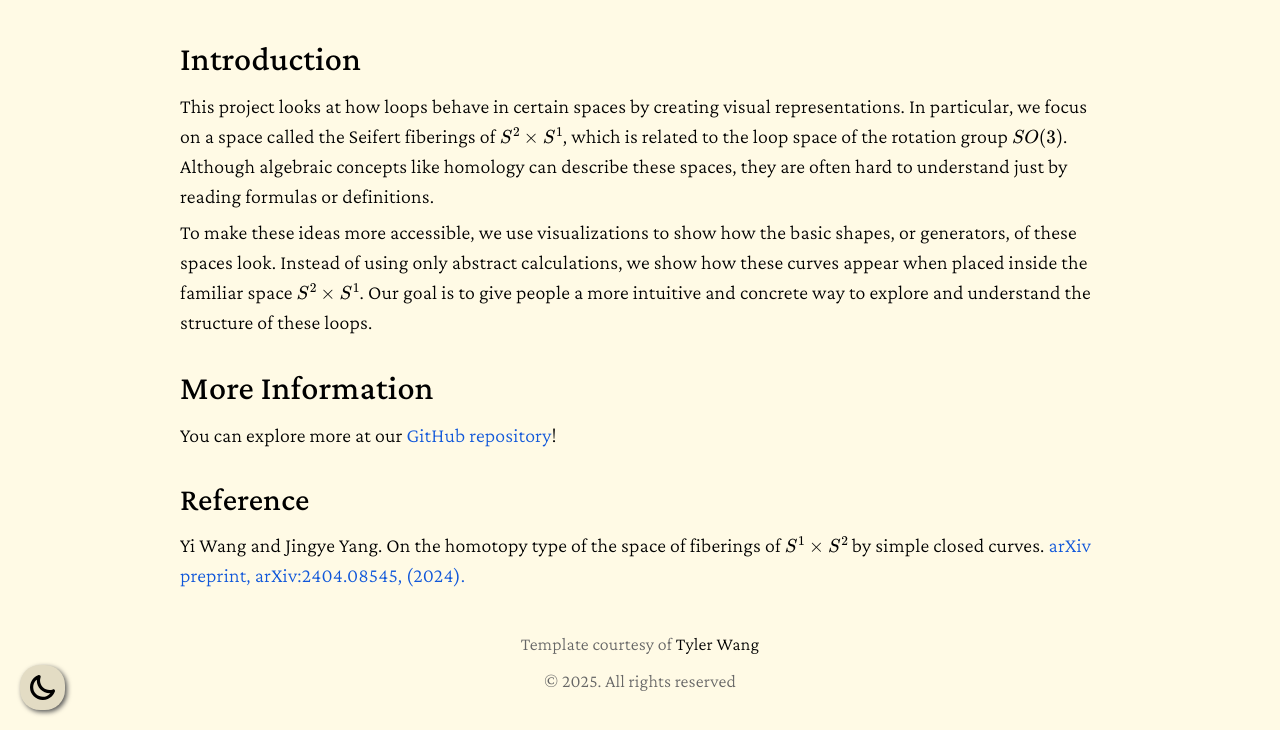
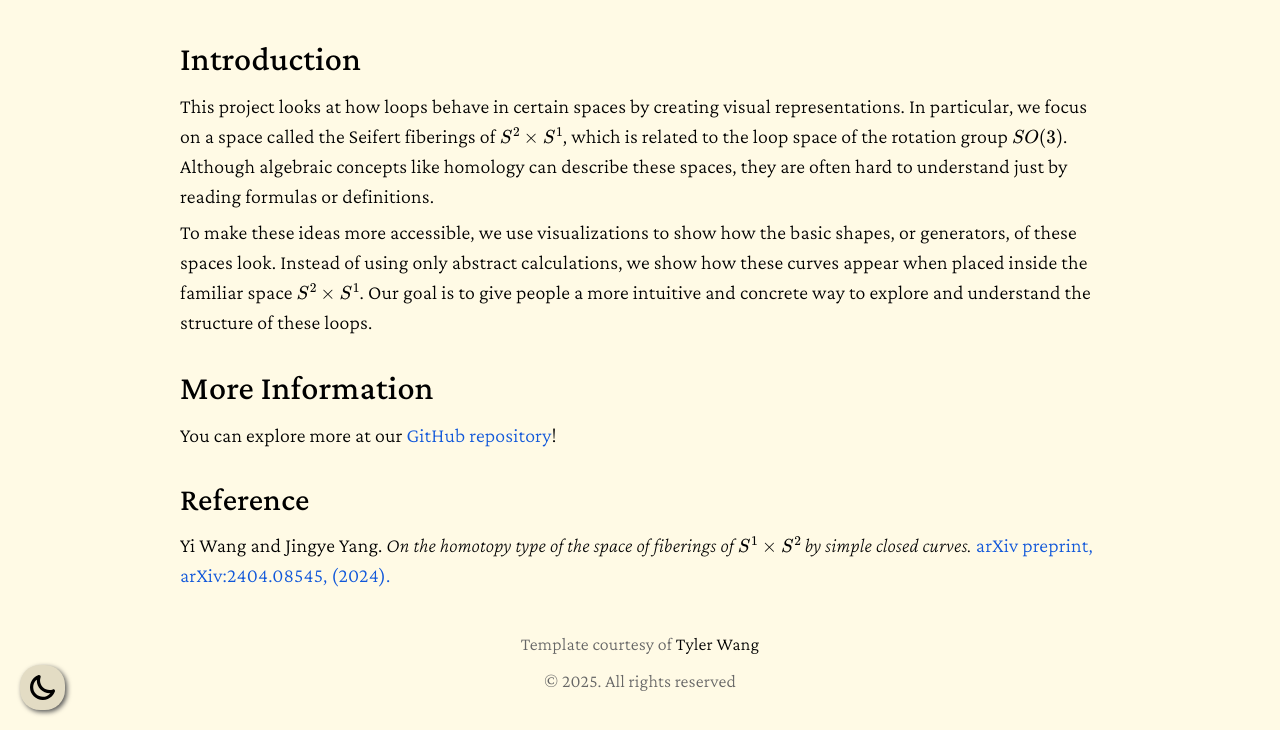
Before and after one commit to CurvesIn3Manifolds/CurvesIn3Manifolds.github.io, a Jekyll site: the page built from index.md, in a window 1280 px wide and 1387 px high. Shown: the part 657-1387 px from the top of the window. Built offline with Jekyll 4.4.1, drawn with Linux system fonts in a browser that asks for light colours.

```diff
--- a/index.md
+++ b/index.md
@@ -36,5 +36,5 @@ You can explore more at our [GitHub repository](https://github.com/CurvesIn3Mani
 
 ### Reference
 
-Yi Wang and Jingye Yang. On the homotopy type of the space of fiberings of $S^1 \times S^2$ by simple closed curves. [arXiv preprint,
+Yi Wang and Jingye Yang. *On the homotopy type of the space of fiberings of $S^1 \times S^2$ by simple closed curves.* [arXiv preprint,
 arXiv:2404.08545, (2024).](https://arxiv.org/html/2404.08545v1)
```
